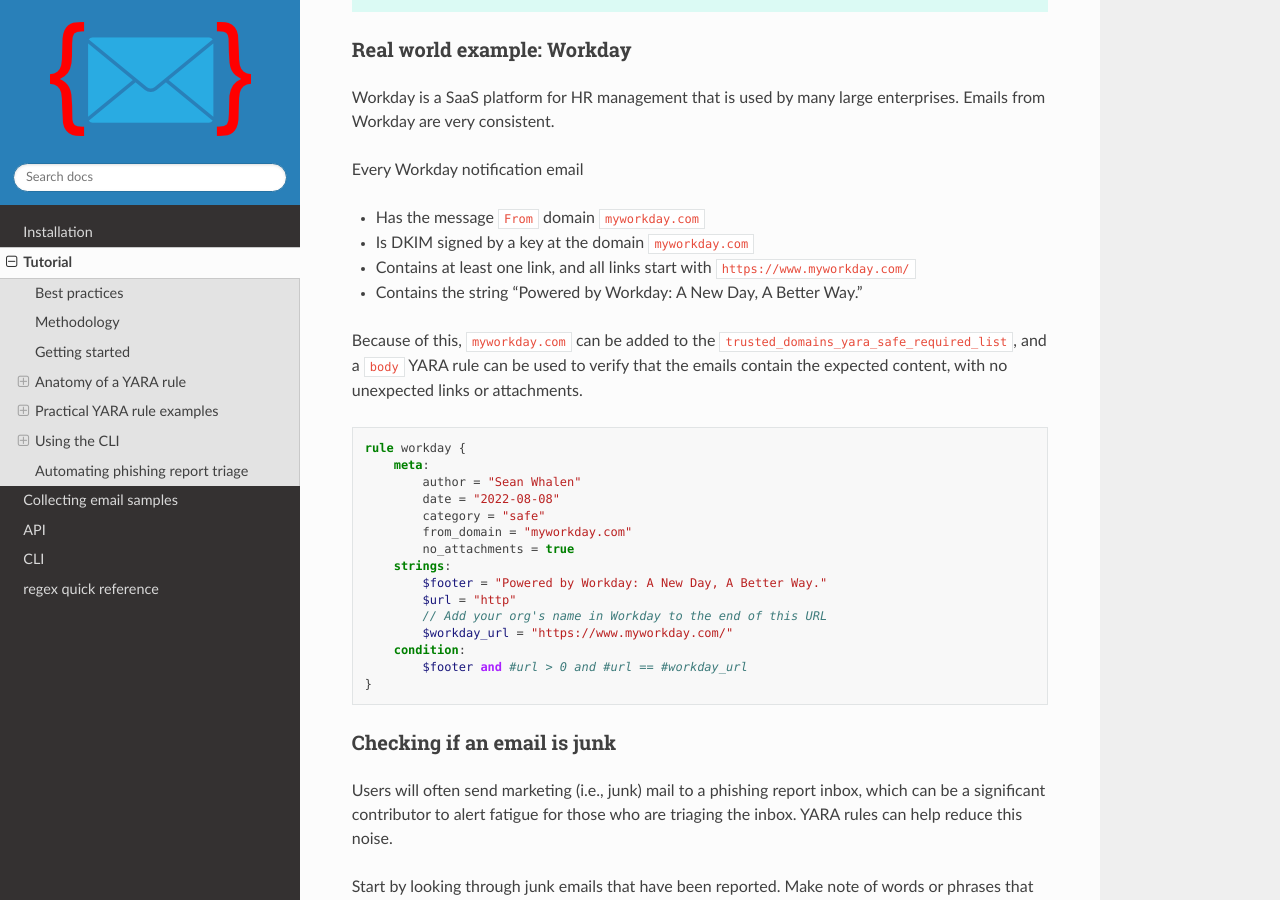
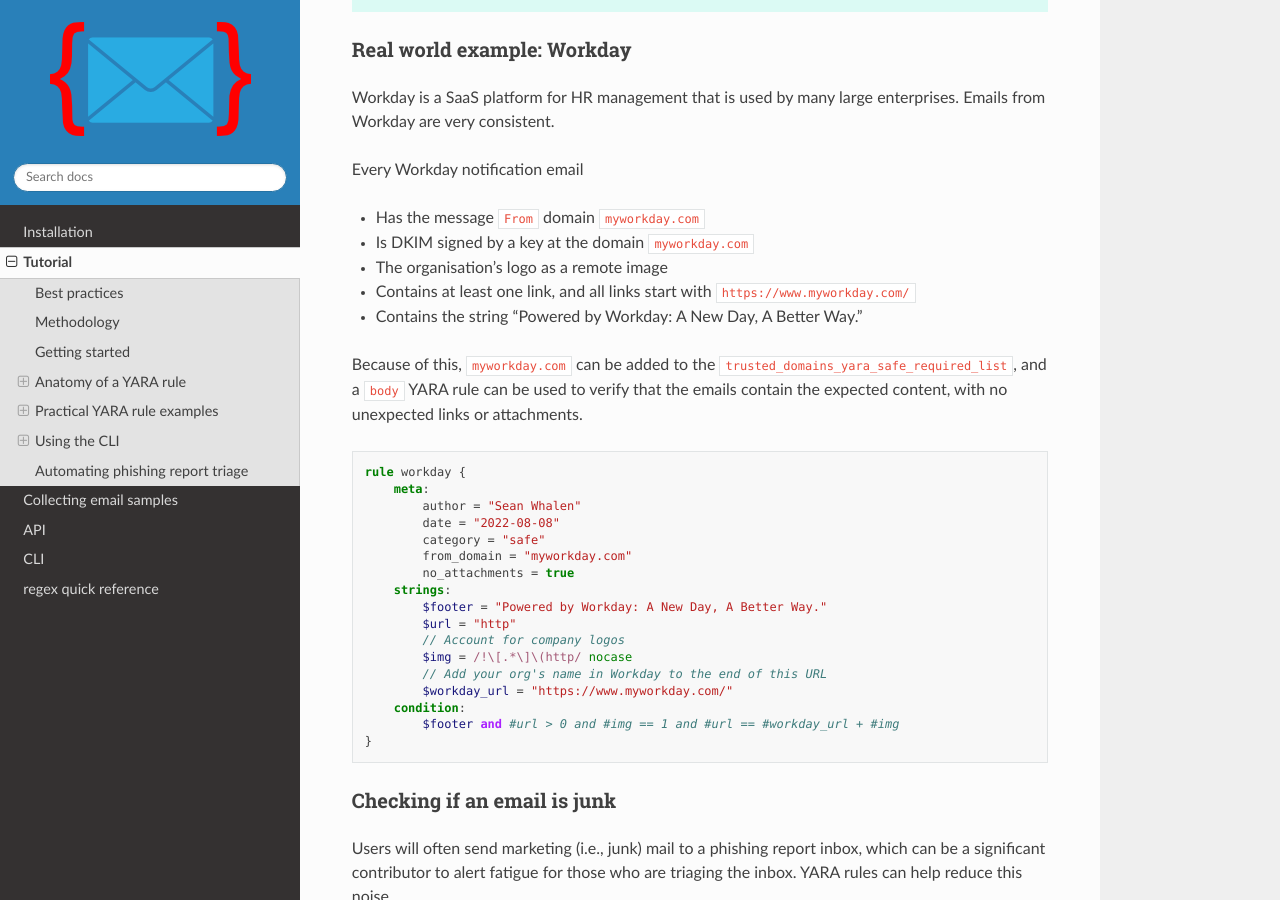
Before and after one commit to seanthegeek/yaramail, a Sphinx documentation site: the page built from docs/source/tutorial.md, in a window 1280 px wide and 900 px high, scrolled down 7569 px. Built offline with Sphinx 7.4.7 and the Read the Docs theme 2.0.0, drawn with Linux system fonts in a browser that asks for light colours.

Commit message:
Update tutorial.md

````diff
--- a/docs/source/tutorial.md
+++ b/docs/source/tutorial.md
@@ -375,6 +375,7 @@
 
 - Has the message `From` domain `myworkday.com`
 - Is DKIM signed by a key at the domain `myworkday.com`
+- The organisation's logo as a remote image
 - Contains at least one link, and all links start with `https://www.myworkday.com/`
 - Contains the string "Powered by Workday: A New Day, A Better Way."
 
@@ -394,10 +395,12 @@
     strings:
         $footer = "Powered by Workday: A New Day, A Better Way."
         $url = "http"
+        // Account for company logos
+        $img = /!\[.*\]\(http/ nocase
         // Add your org's name in Workday to the end of this URL
         $workday_url = "https://www.myworkday.com/"
     condition:
-        $footer and #url > 0 and #url == #workday_url
+        $footer and #url > 0 and #img == 1 and #url == #workday_url + #img
 }
 ```
 
````
